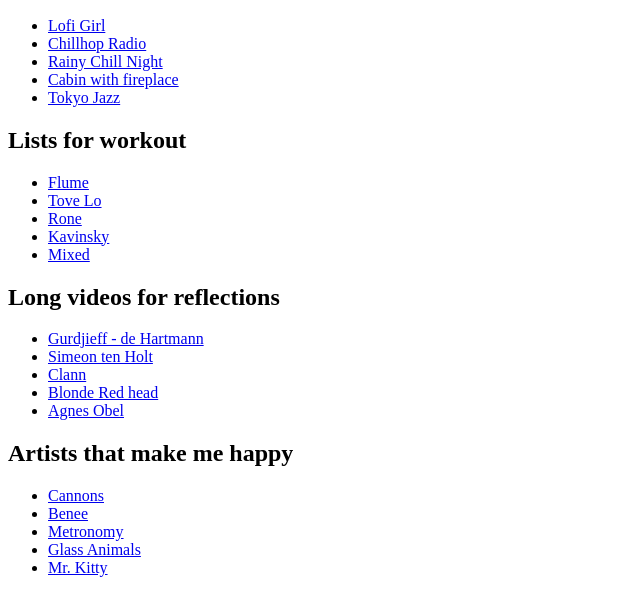
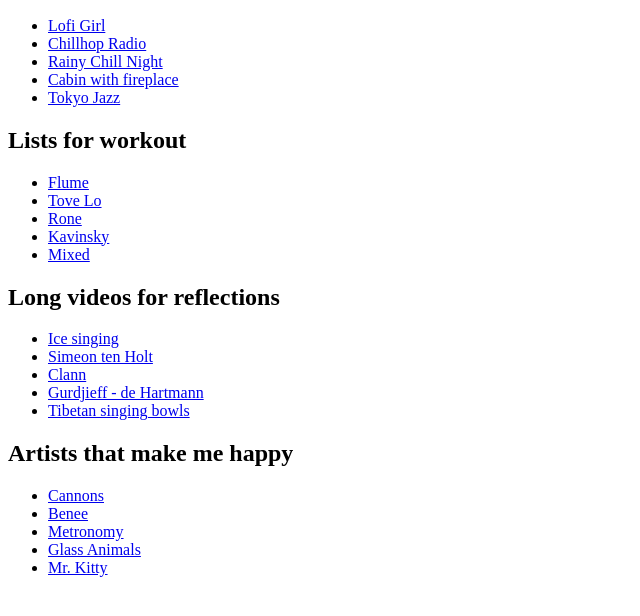
Before and after one commit to Etelbina/HTML-CSS-learning, a plain HTML site: page My_music_collections/index.html in a window 1280 px wide. Shown: the part 110-726 px from the top of the page, without its empty margins (0-640 px from the left). Drawn offline with Linux system fonts and the light colour scheme.

Commit message:
reflections list links updated

```diff
--- a/My_music_collections/index.html
+++ b/My_music_collections/index.html
@@ -27,11 +27,11 @@
 				</ul>
 			<h2>Long videos for reflections</h2>
 				<ul>
-					<li><a href="https://youtu.be/pt3yDbHVC54" target="_blank">Gurdjieff - de Hartmann</a></li>
+					<li><a href="https://youtu.be/Qd-CwJa1SHE?si=QusY49YpRLoW8CAg" target="_blank">Ice singing</a></li>
 					<li><a href="https://youtu.be/FfBP2UNcMX8" target="_blank">Simeon ten Holt</a></li>
 					<li><a href="https://youtu.be/jn6UB-jLblM" target="_blank">Clann</a></li>
-					<li><a href="https://youtu.be/WMsOjf_3hnk" target="_blank">Blonde Red head</a></li>
-					<li><a href="https://youtu.be/yZ2F9CX05v4" target="_blank">Agnes Obel</a></li>
+					<li><a href="https://youtu.be/pt3yDbHVC54" target="_blank">Gurdjieff - de Hartmann</a></li>
+					<li><a href="https://youtu.be/qt-Zh1QV0wg?si=NwkNg1v3lFk56IAT" target="_blank">Tibetan singing bowls</a></li>
 				</ul>
 			<h2>Artists that make me happy </h2>
 				<ul>
```
